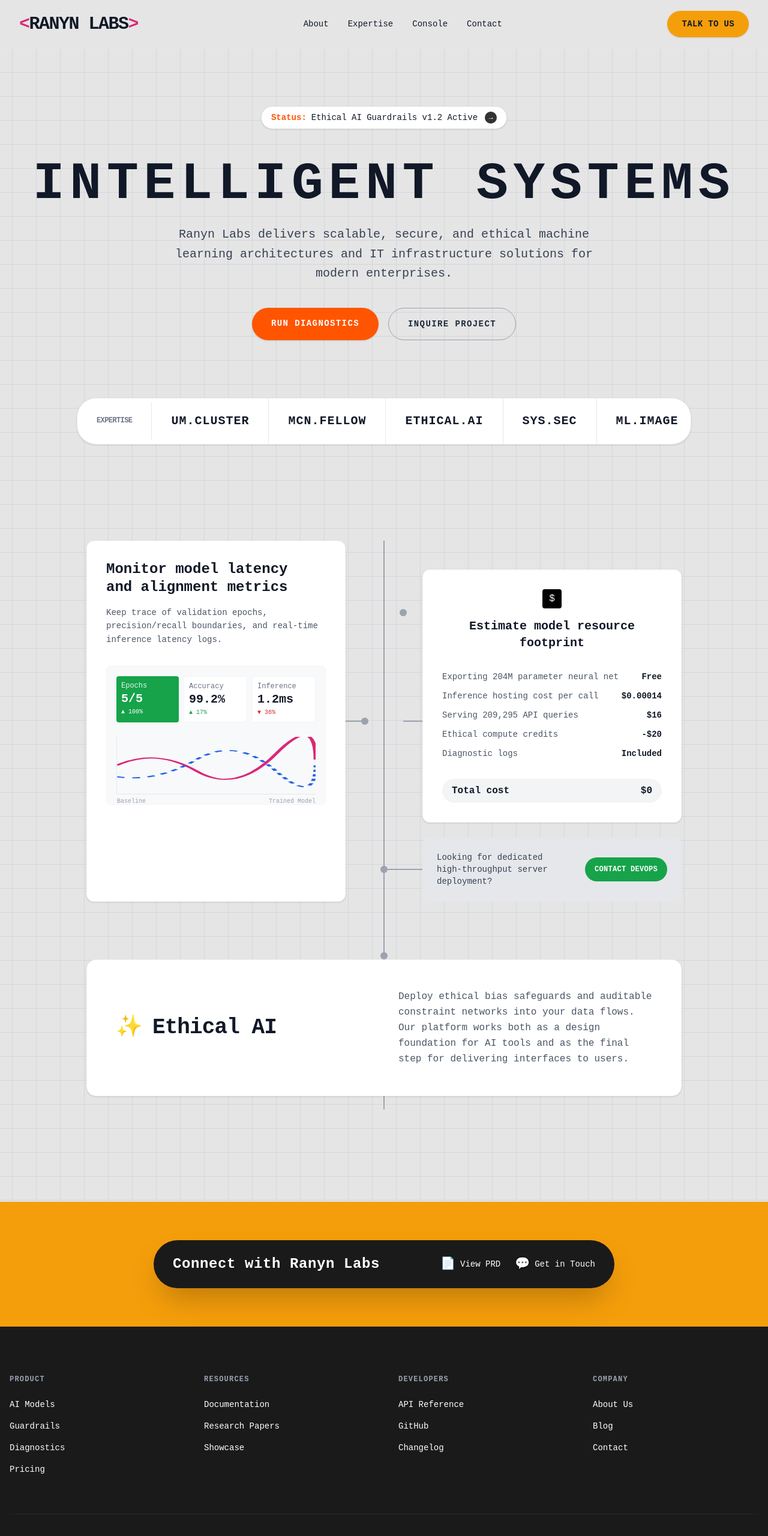
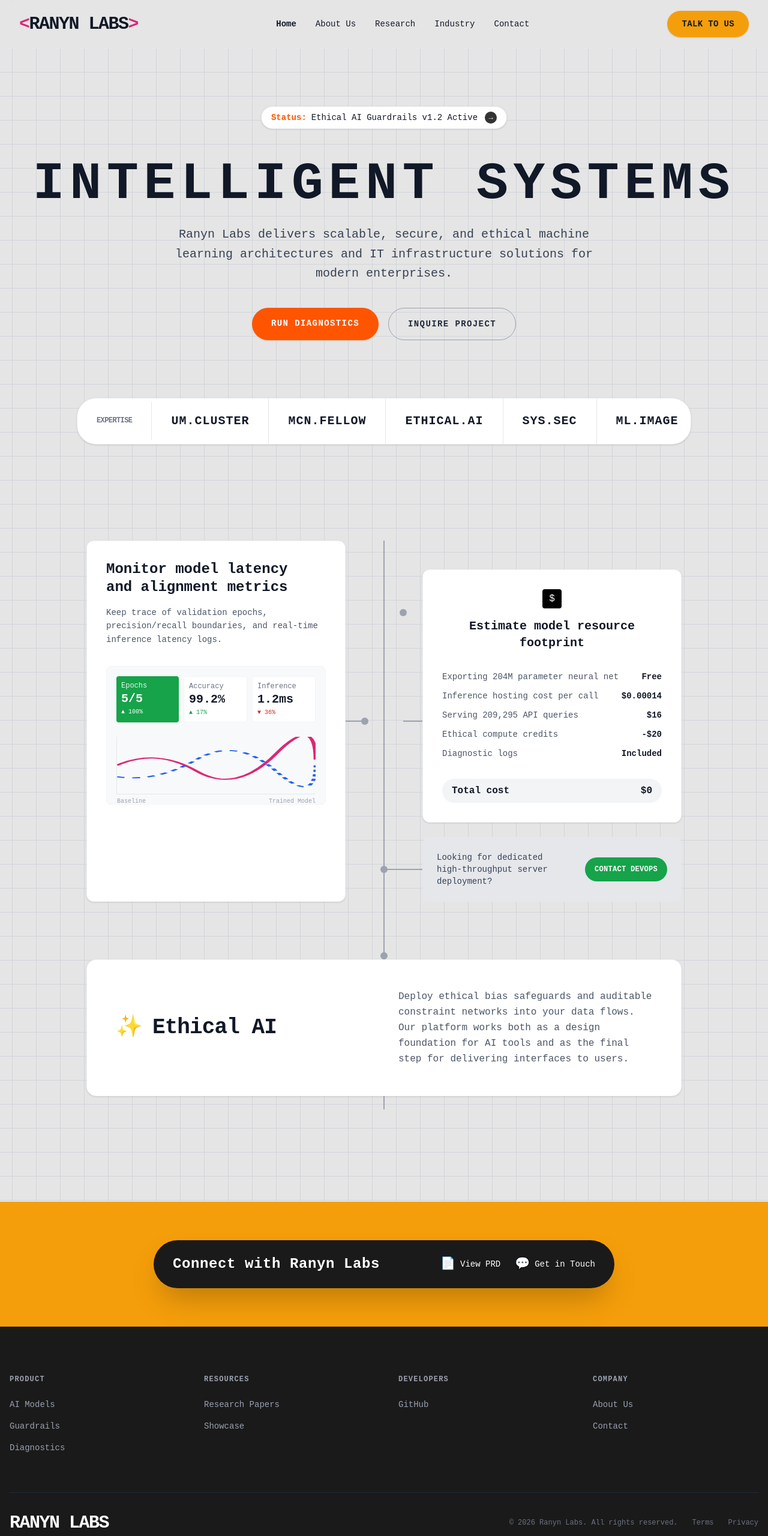
Before and after one commit to ameerjasser/ranyn-web, a plain HTML site: page v1/index.html in a window 1280 px wide. Shown: the top 2560 px of the page at 60% size. Drawn offline with Linux system fonts and the light colour scheme; a web font is replaced by a local one.

Commit message:
chore(web): update navigation and footer links on index.html to multipage structure

```diff
--- a/v1/index.html
+++ b/v1/index.html
@@ -15,18 +15,19 @@
     <nav class="border-b border-gray-200 bg-[#e5e5e5]/80 backdrop-blur-md sticky top-0 z-50">
       <div class="max-w-7xl mx-auto px-4 sm:px-6 lg:px-8 h-20 flex items-center justify-between">
         <div class="flex items-center">
-          <div class="text-3xl font-black tracking-tighter flex items-center">
+          <a href="index.html" class="text-3xl font-black tracking-tighter flex items-center no-underline text-text">
             <span style="color:#db2777">&lt;</span>RANYN LABS<span style="color:#db2777">&gt;</span>
-          </div>
+          </a>
         </div>
         <div class="hidden md:flex items-center gap-8 text-sm font-medium">
-          <a href="#about" class="hover:text-gray-600 transition-colors">About</a>
-          <a href="#expertise" class="hover:text-gray-600 transition-colors">Expertise</a>
-          <a href="#console" class="hover:text-gray-600 transition-colors">Console</a>
-          <a href="#contact" class="hover:text-gray-600 transition-colors">Contact</a>
+          <a href="index.html" class="hover:text-gray-600 transition-colors text-primary font-bold">Home</a>
+          <a href="about.html" class="hover:text-gray-600 transition-colors">About Us</a>
+          <a href="research.html" class="hover:text-gray-600 transition-colors">Research</a>
+          <a href="industry.html" class="hover:text-gray-600 transition-colors">Industry</a>
+          <a href="contact.html" class="hover:text-gray-600 transition-colors">Contact</a>
         </div>
         <div class="flex items-center gap-6">
-          <a href="#contact" class="bg-warning text-text text-sm font-bold tracking-wide uppercase px-6 py-3 rounded-full hover:brightness-105 transition-all shadow-sm">Talk to us</a>
+          <a href="contact.html" class="bg-warning text-text text-sm font-bold tracking-wide uppercase px-6 py-3 rounded-full hover:brightness-105 transition-all shadow-sm no-underline">Talk to us</a>
         </div>
       </div>
     </nav>
@@ -42,8 +43,8 @@
         Ranyn Labs delivers scalable, secure, and ethical machine learning architectures and IT infrastructure solutions for modern enterprises.
       </p>
       <div class="flex flex-col sm:flex-row gap-4 mb-24">
-        <a href="#console" class="bg-[#ff5500] text-white font-bold tracking-widest uppercase px-8 py-4 rounded-full hover:brightness-110 transition-all text-sm w-full sm:w-auto shadow-sm text-center">Run Diagnostics</a>
-        <a href="#contact" class="bg-transparent border border-gray-400 text-gray-800 font-bold tracking-widest uppercase px-8 py-4 rounded-full hover:bg-gray-200 transition-all text-sm w-full sm:w-auto text-center">Inquire Project</a>
+        <a href="index.html#console" class="bg-[#ff5500] text-white font-bold tracking-widest uppercase px-8 py-4 rounded-full hover:brightness-110 transition-all text-sm w-full sm:w-auto shadow-sm text-center no-underline">Run Diagnostics</a>
+        <a href="contact.html" class="bg-transparent border border-gray-400 text-gray-800 font-bold tracking-widest uppercase px-8 py-4 rounded-full hover:bg-gray-200 transition-all text-sm w-full sm:w-auto text-center no-underline">Inquire Project</a>
       </div>
       <div class="bg-white rounded-[2rem] shadow-sm border border-gray-200 flex flex-wrap md:flex-nowrap items-center justify-between w-full max-w-5xl overflow-hidden divide-y md:divide-y-0 md:divide-x divide-gray-200">
         <div class="py-6 px-8 flex-1 text-center md:text-left"><div class="text-xs font-bold tracking-tighter text-gray-500 uppercase leading-tight">Expertise</div></div>
@@ -141,7 +142,7 @@
               <div class="connector-line-horizontal w-16 left-[-64px] top-1/2"></div>
               <div class="connector-dot bg-gray-400 left-[-64px] top-1/2 transform -translate-y-1/2 -translate-x-1/2"></div>
               <p class="text-sm text-gray-700 max-w-[200px]">Looking for dedicated high-throughput server deployment?</p>
-              <a href="#contact" class="bg-success text-white text-xs font-bold tracking-wide uppercase px-4 py-3 rounded-full hover:brightness-105 transition-all text-center">Contact DevOps</a>
+              <a href="contact.html" class="bg-success text-white text-xs font-bold tracking-wide uppercase px-4 py-3 rounded-full hover:brightness-105 transition-all text-center no-underline">Contact DevOps</a>
             </div>
           </div>
         </div>
@@ -164,12 +165,12 @@
     </div>
 
     <!-- Contact & Banner -->
-    <div id="contact" class="bg-warning w-full py-16 px-4 relative z-20 flex justify-center mt-12">
+    <div class="bg-warning w-full py-16 px-4 relative z-20 flex justify-center mt-12">
       <div class="bg-[#1a1a1a] text-white rounded-full px-8 py-6 w-full max-w-3xl flex flex-col sm:flex-row items-center justify-between shadow-2xl transform hover:scale-[1.02] transition-transform duration-300 cursor-pointer">
         <div class="text-2xl font-bold tracking-wide mb-4 sm:mb-0">Connect with Ranyn Labs</div>
         <div class="flex gap-6 text-sm font-medium">
-          <a href="#about" class="flex items-center gap-2 hover:text-warning transition-colors"><span class="text-xl">📄</span> View PRD</a>
-          <a href="mailto:info@ranynlabs.com" class="flex items-center gap-2 hover:text-warning transition-colors"><span class="text-xl">💬</span> Get in Touch</a>
+          <a href="about.html" class="flex items-center gap-2 hover:text-warning transition-colors no-underline text-white"><span class="text-xl">📄</span> View PRD</a>
+          <a href="contact.html" class="flex items-center gap-2 hover:text-warning transition-colors no-underline text-white"><span class="text-xl">💬</span> Get in Touch</a>
         </div>
       </div>
     </div>
@@ -179,28 +180,23 @@
       <div class="max-w-7xl mx-auto grid grid-cols-2 md:grid-cols-4 gap-12 mb-16">
         <div class="flex flex-col gap-4">
           <h3 class="font-bold text-gray-400 uppercase tracking-widest text-xs mb-2">Product</h3>
-          <a href="#" class="text-sm hover:text-warning transition-colors">AI Models</a>
-          <a href="#" class="text-sm hover:text-warning transition-colors">Guardrails</a>
-          <a href="#" class="text-sm hover:text-warning transition-colors">Diagnostics</a>
-          <a href="#" class="text-sm hover:text-warning transition-colors">Pricing</a>
+          <a href="industry.html" class="text-sm hover:text-warning transition-colors no-underline text-gray-400">AI Models</a>
+          <a href="research.html" class="text-sm hover:text-warning transition-colors no-underline text-gray-400">Guardrails</a>
+          <a href="index.html#console" class="text-sm hover:text-warning transition-colors no-underline text-gray-400">Diagnostics</a>
         </div>
         <div class="flex flex-col gap-4">
           <h3 class="font-bold text-gray-400 uppercase tracking-widest text-xs mb-2">Resources</h3>
-          <a href="#" class="text-sm hover:text-warning transition-colors">Documentation</a>
-          <a href="#" class="text-sm hover:text-warning transition-colors">Research Papers</a>
-          <a href="#" class="text-sm hover:text-warning transition-colors">Showcase</a>
+          <a href="research.html" class="text-sm hover:text-warning transition-colors no-underline text-gray-400">Research Papers</a>
+          <a href="about.html" class="text-sm hover:text-warning transition-colors no-underline text-gray-400">Showcase</a>
         </div>
         <div class="flex flex-col gap-4">
           <h3 class="font-bold text-gray-400 uppercase tracking-widest text-xs mb-2">Developers</h3>
-          <a href="#" class="text-sm hover:text-warning transition-colors">API Reference</a>
-          <a href="#" class="text-sm hover:text-warning transition-colors">GitHub</a>
-          <a href="#" class="text-sm hover:text-warning transition-colors">Changelog</a>
+          <a href="https://github.com/amirbaniowda" target="_blank" class="text-sm hover:text-warning transition-colors no-underline text-gray-400">GitHub</a>
         </div>
         <div class="flex flex-col gap-4">
           <h3 class="font-bold text-gray-400 uppercase tracking-widest text-xs mb-2">Company</h3>
-          <a href="#" class="text-sm hover:text-warning transition-colors">About Us</a>
-          <a href="#" class="text-sm hover:text-warning transition-colors">Blog</a>
-          <a href="#" class="text-sm hover:text-warning transition-colors">Contact</a>
+          <a href="about.html" class="text-sm hover:text-warning transition-colors no-underline text-gray-400">About Us</a>
+          <a href="contact.html" class="text-sm hover:text-warning transition-colors no-underline text-gray-400">Contact</a>
         </div>
       </div>
       <div class="max-w-7xl mx-auto border-t border-gray-800 pt-8 flex flex-col md:flex-row items-center justify-between gap-4">
```
